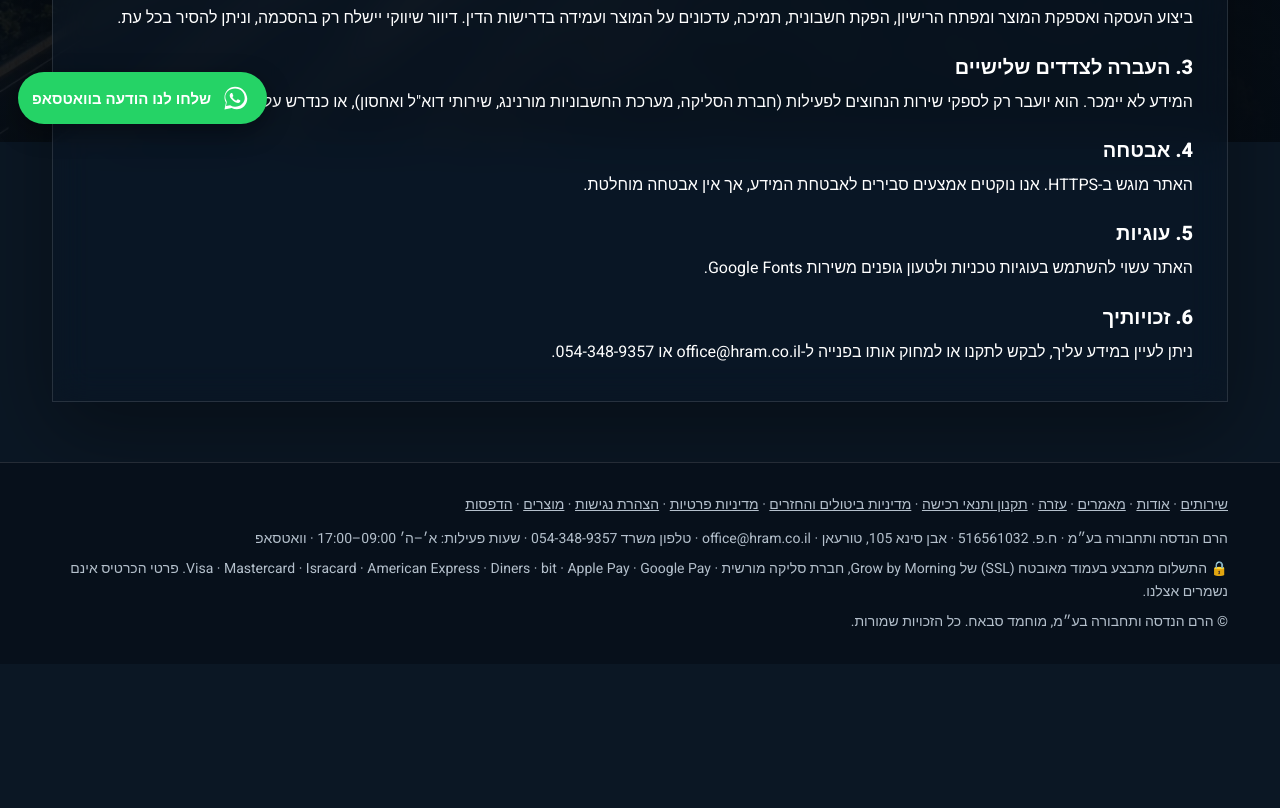
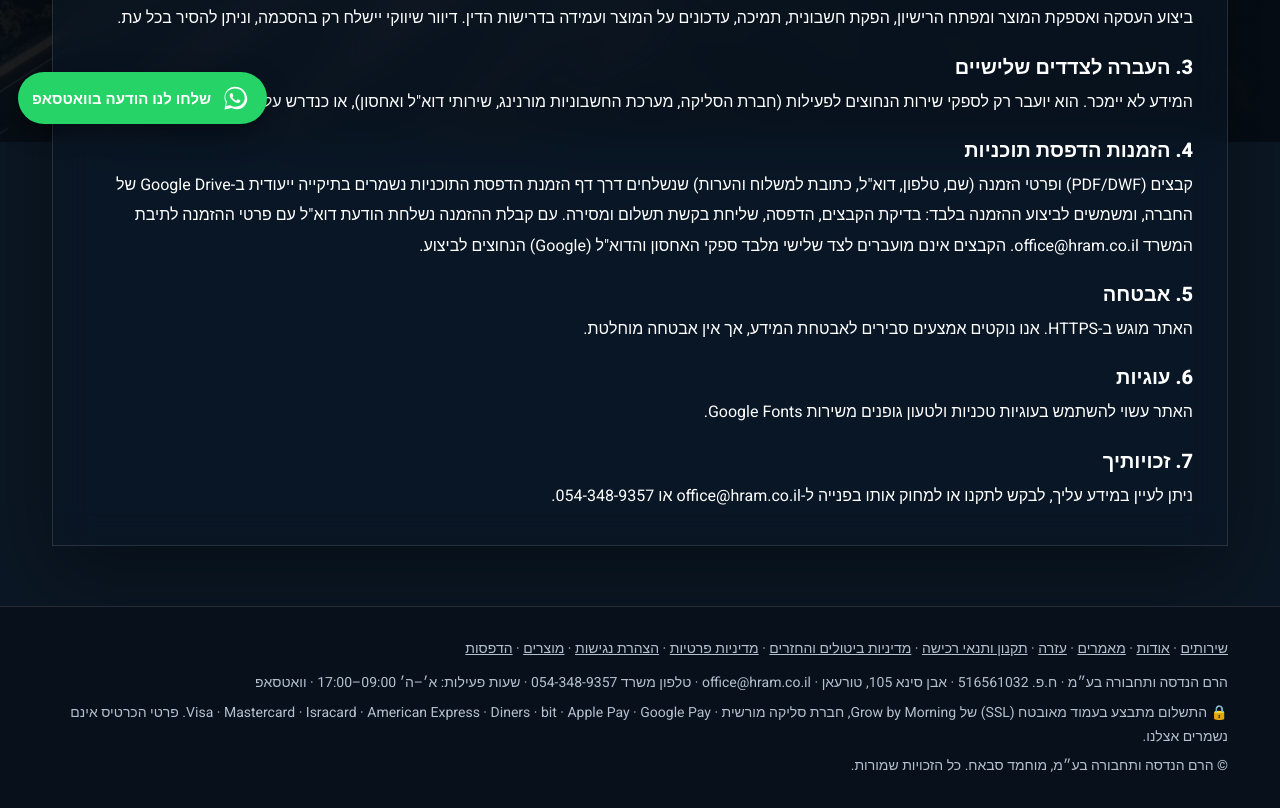
Before and after one commit to mmsabbah11-bot/hram-site, a plain HTML site: page legal/privacy/index.html in a window 1280 px wide. Shown: the part 658-1466 px from the top of the page. Before the commit the page ends 1322 px from the top, so only its background shows below. Drawn offline with Linux system fonts and the light colour scheme.

Commit message:
Privacy policy: print-order files in office Google Drive; remove draft banner and proposal markings

```diff
--- a/legal/privacy/index.html
+++ b/legal/privacy/index.html
@@ -7,14 +7,15 @@
 </head><body><div class="bg"></div>
 <header><div class="c nav"><a href="/" class="logo"><span class="m">HR</span><span>הרם הנדסה ותחבורה<small>ENGINEERING · TRANSPORTATION</small></span></a>
 <nav><ul><li class="x"><a href="/services/">שירותים</a></li><li class="x"><a href="/about/">אודות</a></li><li><a href="/products/">מוצרים</a></li><li class="x"><a href="/plan-printing/">הדפסות</a></li><li><a href="/help/">עזרה</a></li><li><a href="/#contact">צור קשר</a></li></ul></nav></div></header>
-<main><section class="hero"><div class="c"><div class="crumb"><a href="/">דף הבית</a> / מדיניות פרטיות</div><h1>מדיניות פרטיות</h1><p class="lead">עודכן לאחרונה: 25.10.2026</p></div></section><section class="sec"><div class="c"><div class="panel glass legal" style="line-height:1.9">
+<main><section class="hero"><div class="c"><div class="crumb"><a href="/">דף הבית</a> / מדיניות פרטיות</div><h1>מדיניות פרטיות</h1><p class="lead">עודכן לאחרונה: 22.11.2026</p></div></section><section class="sec"><div class="c"><div class="panel glass legal" style="line-height:1.9">
 <p>הרם הנדסה ותחבורה בע״מ, ח.פ. 516561032, אבן סינא 105, טורעאן (להלן: "החברה"), טלפון משרד 054-348-9357, דוא"ל office@hram.co.il מכבדת את פרטיות המשתמשים, בהתאם לחוק הגנת הפרטיות, התשמ״א-1981 ותקנותיו.</p>
 <h2>1. המידע שנאסף</h2><p>שם, דוא"ל, טלפון, שם העסק ופרטים לחשבונית שנמסרים בעת רכישה או פנייה; נתוני שימוש טכניים בסיסיים באתר. פרטי כרטיס האשראי נמסרים ישירות לחברת הסליקה Grow by Morning בעמוד מאובטח ואינם נשמרים אצלנו.</p>
 <h2>2. מטרות השימוש</h2><p>ביצוע העסקה ואספקת המוצר ומפתח הרישיון, הפקת חשבונית, תמיכה, עדכונים על המוצר ועמידה בדרישות הדין. דיוור שיווקי יישלח רק בהסכמה, וניתן להסיר בכל עת.</p>
 <h2>3. העברה לצדדים שלישיים</h2><p>המידע לא יימכר. הוא יועבר רק לספקי שירות הנחוצים לפעילות (חברת הסליקה, מערכת החשבוניות מורנינג, שירותי דוא"ל ואחסון), או כנדרש על פי דין.</p>
-<h2>4. אבטחה</h2><p>האתר מוגש ב-HTTPS. אנו נוקטים אמצעים סבירים לאבטחת המידע, אך אין אבטחה מוחלטת.</p>
-<h2>5. עוגיות</h2><p>האתר עשוי להשתמש בעוגיות טכניות ולטעון גופנים משירות Google Fonts.</p>
-<h2>6. זכויותיך</h2><p>ניתן לעיין במידע עליך, לבקש לתקנו או למחוק אותו בפנייה ל-office@hram.co.il או 054-348-9357.</p></div></div></section></main><footer><div class="c" style="display:block"><div class="legal-links" style="margin-bottom:10px"><a href="/services/">שירותים</a> · <a href="/about/">אודות</a> · <a href="/articles/">מאמרים</a> · <a href="/help/">עזרה</a> · <a href="/legal/terms/">תקנון ותנאי רכישה</a> · <a href="/legal/refund/">מדיניות ביטולים והחזרים</a> · <a href="/legal/privacy/">מדיניות פרטיות</a> · <a href="/legal/accessibility/">הצהרת נגישות</a> · <a href="/products/">מוצרים</a> · <a href="/plan-printing/">הדפסות</a></div><div>הרם הנדסה ותחבורה בע״מ · ח.פ. 516561032 · אבן סינא 105, טורעאן · <a href="mailto:office@hram.co.il">office@hram.co.il</a> · טלפון משרד <a href="tel:0543489357">054-348-9357</a> · שעות פעילות: א׳–ה׳ 09:00–17:00 · <a href="https://wa.me/972543489357?text=%D7%A9%D7%9C%D7%95%D7%9D%2C%20%D7%94%D7%92%D7%A2%D7%AA%D7%99%20%D7%9E%D7%94%D7%90%D7%AA%D7%A8%20hram.co.il" target="_blank" rel="noopener noreferrer" aria-label="שלחו לנו הודעה בוואטסאפ (נפתח בחלון חדש)">וואטסאפ</a></div><div style="margin-top:6px">🔒 התשלום מתבצע בעמוד מאובטח (SSL) של Grow by Morning, חברת סליקה מורשית · Visa · Mastercard · Isracard · American Express · Diners · bit · Apple Pay · Google Pay. פרטי הכרטיס אינם נשמרים אצלנו.</div><div style="margin-top:6px">© הרם הנדסה ותחבורה בע״מ, מוחמד סבאח. כל הזכויות שמורות.</div></div></footer>
+<h2>4. הזמנות הדפסת תוכניות</h2><p>קבצים (PDF/DWF) ופרטי הזמנה (שם, טלפון, דוא"ל, כתובת למשלוח והערות) שנשלחים דרך <a href="/plan-printing/">דף הזמנת הדפסת התוכניות</a> נשמרים בתיקייה ייעודית ב-Google Drive של החברה, ומשמשים לביצוע ההזמנה בלבד: בדיקת הקבצים, הדפסה, שליחת בקשת תשלום ומסירה. עם קבלת ההזמנה נשלחת הודעת דוא"ל עם פרטי ההזמנה לתיבת המשרד office@hram.co.il. הקבצים אינם מועברים לצד שלישי מלבד ספקי האחסון והדוא"ל (Google) הנחוצים לביצוע.</p>
+<h2>5. אבטחה</h2><p>האתר מוגש ב-HTTPS. אנו נוקטים אמצעים סבירים לאבטחת המידע, אך אין אבטחה מוחלטת.</p>
+<h2>6. עוגיות</h2><p>האתר עשוי להשתמש בעוגיות טכניות ולטעון גופנים משירות Google Fonts.</p>
+<h2>7. זכויותיך</h2><p>ניתן לעיין במידע עליך, לבקש לתקנו או למחוק אותו בפנייה ל-office@hram.co.il או 054-348-9357.</p></div></div></section></main><footer><div class="c" style="display:block"><div class="legal-links" style="margin-bottom:10px"><a href="/services/">שירותים</a> · <a href="/about/">אודות</a> · <a href="/articles/">מאמרים</a> · <a href="/help/">עזרה</a> · <a href="/legal/terms/">תקנון ותנאי רכישה</a> · <a href="/legal/refund/">מדיניות ביטולים והחזרים</a> · <a href="/legal/privacy/">מדיניות פרטיות</a> · <a href="/legal/accessibility/">הצהרת נגישות</a> · <a href="/products/">מוצרים</a> · <a href="/plan-printing/">הדפסות</a></div><div>הרם הנדסה ותחבורה בע״מ · ח.פ. 516561032 · אבן סינא 105, טורעאן · <a href="mailto:office@hram.co.il">office@hram.co.il</a> · טלפון משרד <a href="tel:0543489357">054-348-9357</a> · שעות פעילות: א׳–ה׳ 09:00–17:00 · <a href="https://wa.me/972543489357?text=%D7%A9%D7%9C%D7%95%D7%9D%2C%20%D7%94%D7%92%D7%A2%D7%AA%D7%99%20%D7%9E%D7%94%D7%90%D7%AA%D7%A8%20hram.co.il" target="_blank" rel="noopener noreferrer" aria-label="שלחו לנו הודעה בוואטסאפ (נפתח בחלון חדש)">וואטסאפ</a></div><div style="margin-top:6px">🔒 התשלום מתבצע בעמוד מאובטח (SSL) של Grow by Morning, חברת סליקה מורשית · Visa · Mastercard · Isracard · American Express · Diners · bit · Apple Pay · Google Pay. פרטי הכרטיס אינם נשמרים אצלנו.</div><div style="margin-top:6px">© הרם הנדסה ותחבורה בע״מ, מוחמד סבאח. כל הזכויות שמורות.</div></div></footer>
 <!-- HRAM-WA-BUTTON:start (כפתור וואטסאפ צף – הדביקו לפני </body>) -->
 <style>
 .hram-wa{position:fixed;left:18px;bottom:18px;z-index:80;direction:rtl;display:flex;align-items:center;gap:10px;background:#25D366;color:#fff;font:700 15px/1 system-ui,-apple-system,"Segoe UI",Heebo,Arial,sans-serif;text-decoration:none;padding:12px 18px 12px 14px;border-radius:999px;box-shadow:0 8px 24px rgba(0,0,0,.35);transition:transform .2s,box-shadow .2s}
```
Also changed, not shown: plan-printing/index.html (+3 -9 lines).
